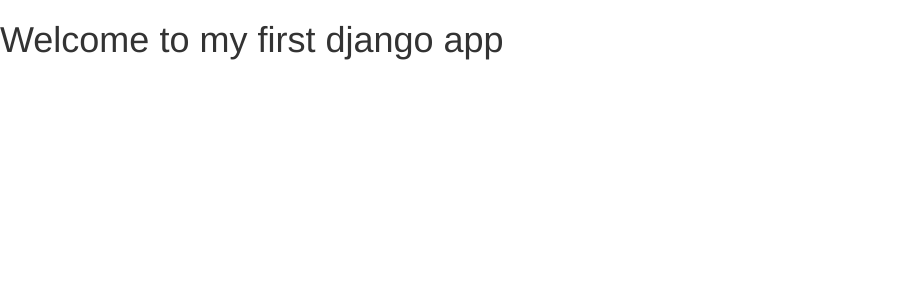
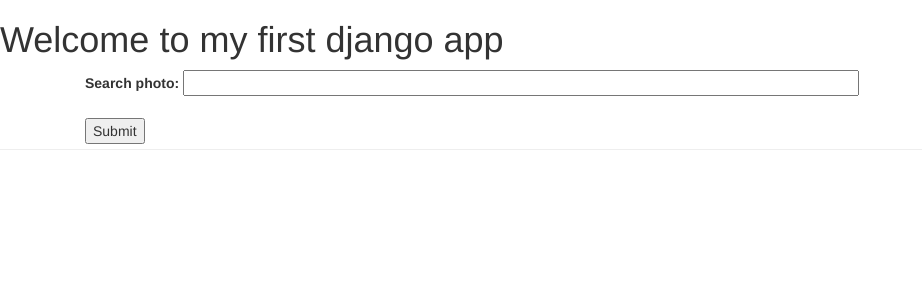
Before and after one commit to nashirba/trydjango-rbk, a Django app: page / in a window 1280 px wide. Shown: the top 300 px of the page, without its empty margins (0-922 px from the left). Run offline with Django 3.2, Linux system fonts and the light colour scheme; data that the repository does not hold is empty; some libraries are stand-ins or nearby versions.

Commit message:
:construction: adding search photo part1

```diff
--- a/templates/index.html
+++ b/templates/index.html
@@ -3,6 +3,15 @@
 {% block content %}
     <h1>Welcome to my first django app</h1>
 
+    <div class="container">
+      <form action="/search/photos" method='GET'>
+        <label for="fname">Search photo:</label>
+        <input type="text" size=80 name="query"><br><br>
+        <input type="submit" value="Submit">
+      </form>
+    </div>
+
+    <hr class="mt-2 mb-5">
 
     <div class="container">
 
```
